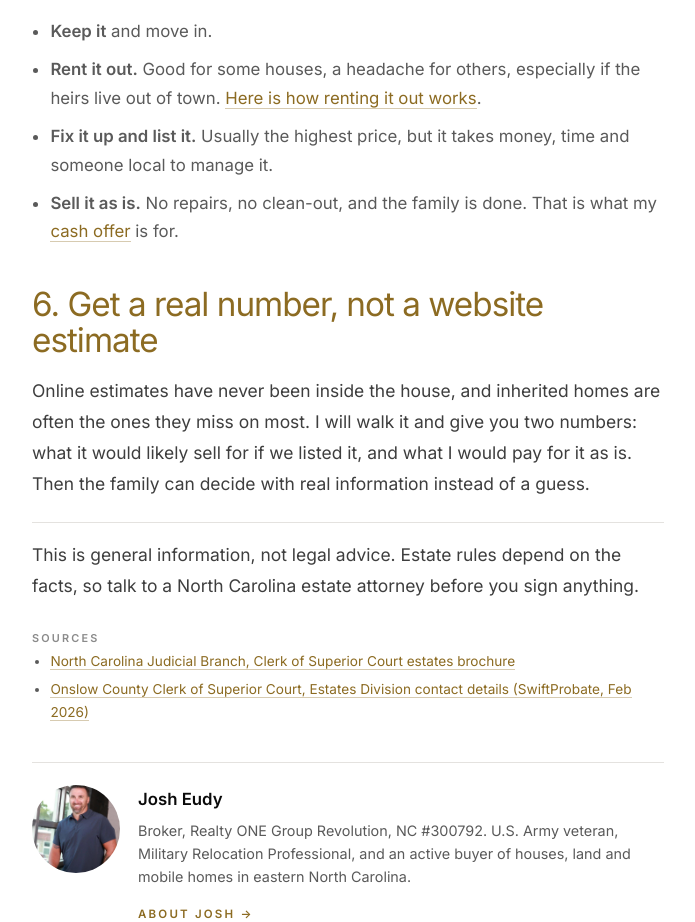
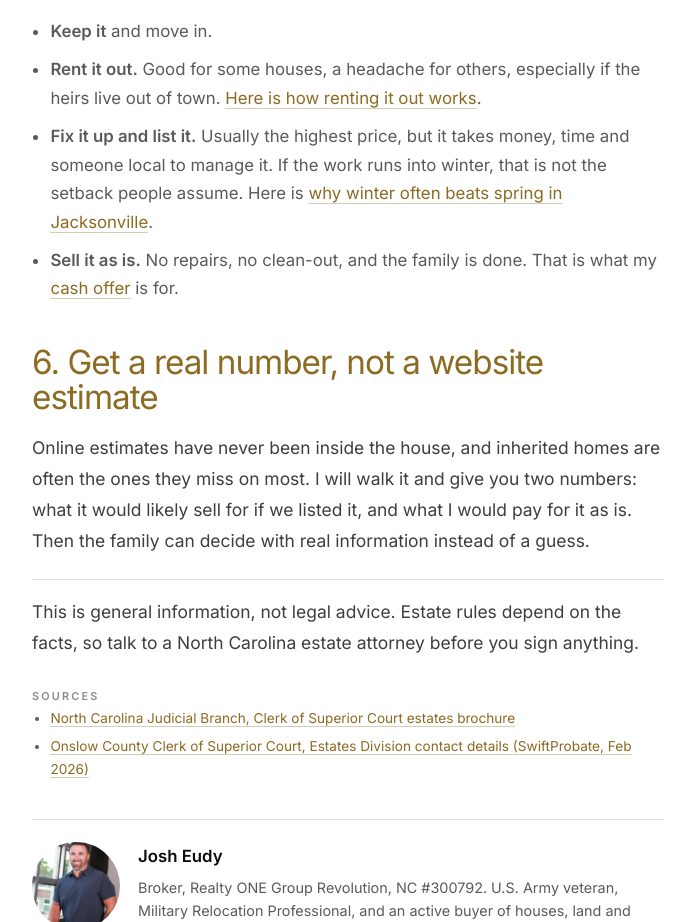
Before and after one commit to RECSC1/josh-eudy-authority-website, a plain HTML site: page blog/inherited-house-onslow-county-first-30-days.html in a window 1280 px wide. Shown: the part 3334-4256 px from the top of the page, without its empty margins (292-987 px from the left). Drawn offline with Linux system fonts and the light colour scheme.

Commit message:
Restore in-body links to winter selling post in cash offer and inherited posts
Co-Authored-By: Claude Opus 5.5 <noreply@anthropic.com>
Claude-Session: https://claude.ai/code/session_01WvDao7bcHCRdyVfxJCCA6H

```diff
--- a/blog/inherited-house-onslow-county-first-30-days.html
+++ b/blog/inherited-house-onslow-county-first-30-days.html
@@ -104,7 +104,7 @@
 <ul>
 <li><b>Keep it</b> and move in.</li>
 <li><b>Rent it out.</b> Good for some houses, a headache for others, especially if the heirs live out of town. <a href="/rent">Here is how renting it out works</a>.</li>
-<li><b>Fix it up and list it.</b> Usually the highest price, but it takes money, time and someone local to manage it.</li>
+<li><b>Fix it up and list it.</b> Usually the highest price, but it takes money, time and someone local to manage it. If the work runs into winter, that is not the setback people assume. Here is <a href="/blog/sell-jacksonville-house-winter-or-wait-spring">why winter often beats spring in Jacksonville</a>.</li>
 <li><b>Sell it as is.</b> No repairs, no clean-out, and the family is done. That is what my <a href="/cash-offer">cash offer</a> is for.</li>
 </ul>
 
```
Also changed, not shown: blog/cash-offer-or-list-it-onslow-county.html (+1 -1 lines).
